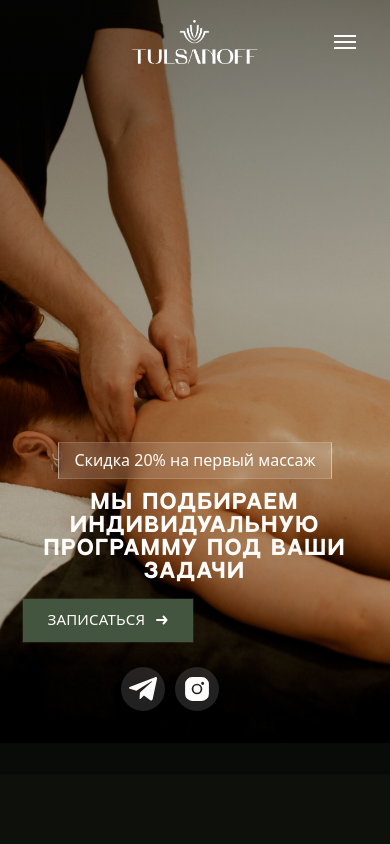
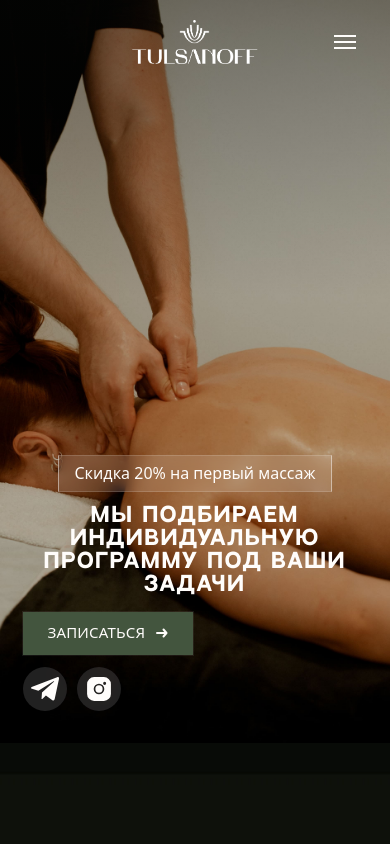
Before and after one commit to LesyaKulikov/tulsanoff, a React (Vite) app: page / in a window 390 px wide. Shown: the top 844 px of the page. Built offline with nearby package versions, Linux system fonts and the light colour scheme; a web font is replaced by a local one.

Commit message:
style: stack mobile hero bottom row

```diff
--- a/src/components/Hero/Hero.module.css
+++ b/src/components/Hero/Hero.module.css
@@ -244,6 +244,13 @@
   }
 
   .bottomRow {
-    justify-content: center;
+    flex-direction: column;
+    align-items: flex-start;
+    gap: 12px;
+  }
+
+  .socials {
+    position: static;
+    margin-inline-start: 0;
   }
 }
```
